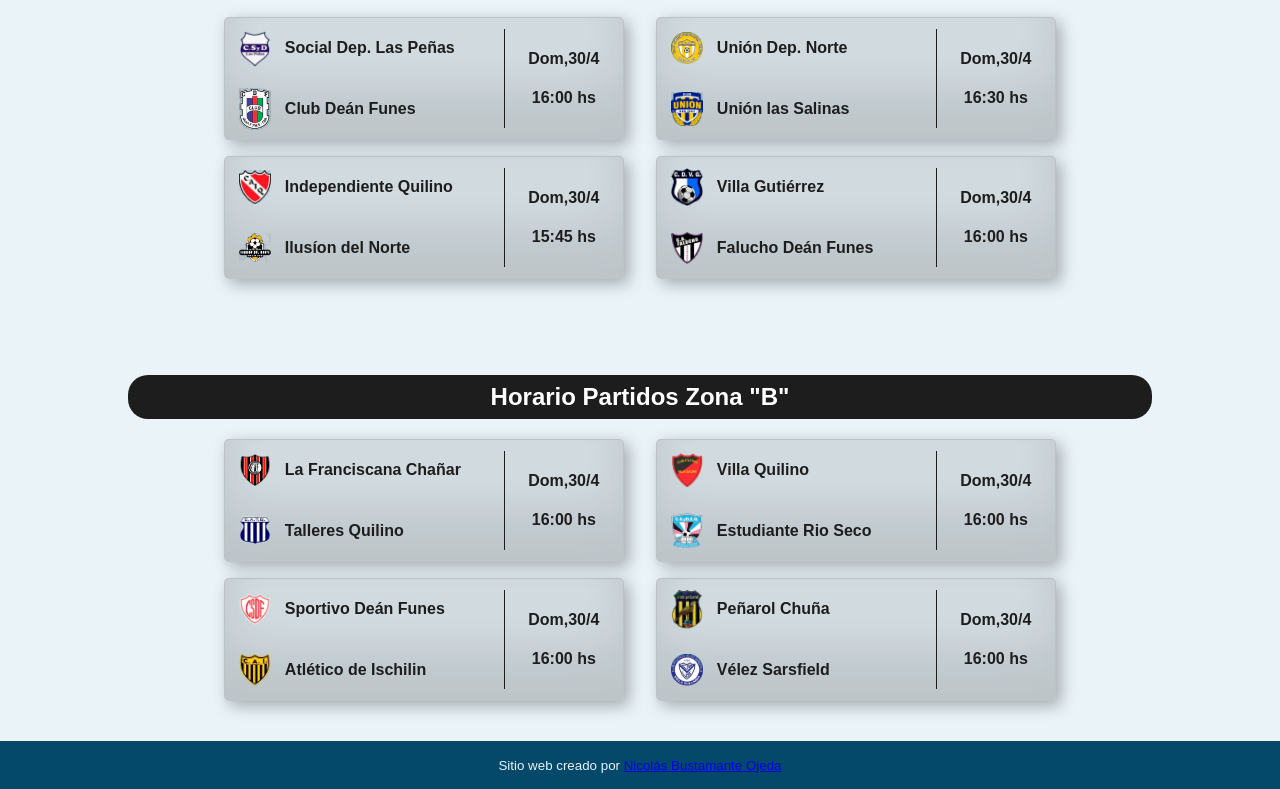
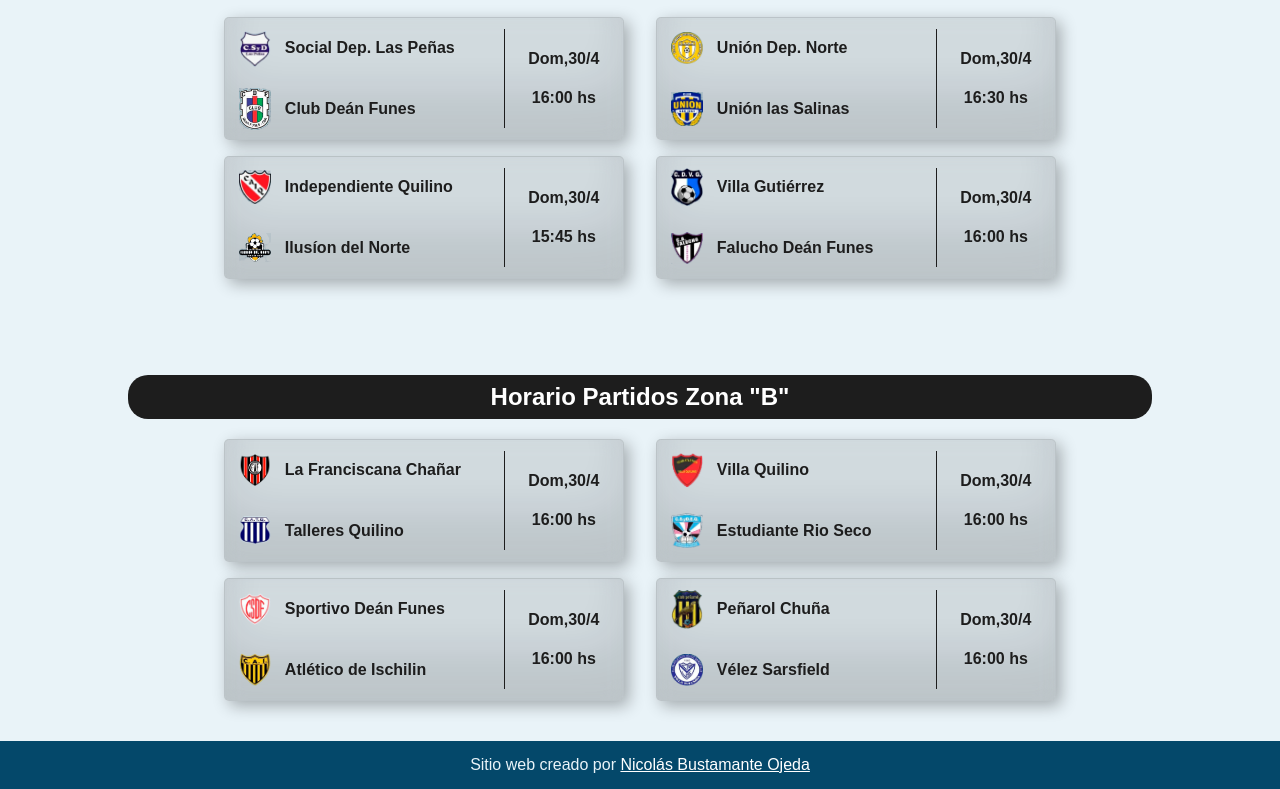
Before and after one commit to Nicobusta/LigaIschilin, a plain HTML site: page index.html in a window 1280 px wide. Shown: the part 847-1636 px from the top of the page. Drawn offline with Linux system fonts and the light colour scheme.

Commit message:
cambio de color

```diff
--- a/style.css
+++ b/style.css
@@ -39,6 +39,7 @@ body{
   background-color: var(--color-secundario);
   color: var(--color-primario);
   text-align: center;
+  font-size: 1.2rem;
   }
 
   /* ********** HeroImage ********** */
@@ -285,6 +286,9 @@ h3{
 margin-bottom: -3rem;
   display: none;
 }
+footer a{
+  color:var(--color-font);
+}
 @media screen and (max-width: 500px) {
   th:nth-child(5), td:nth-child(5),
   th:nth-child(6), td:nth-child(6),
```
